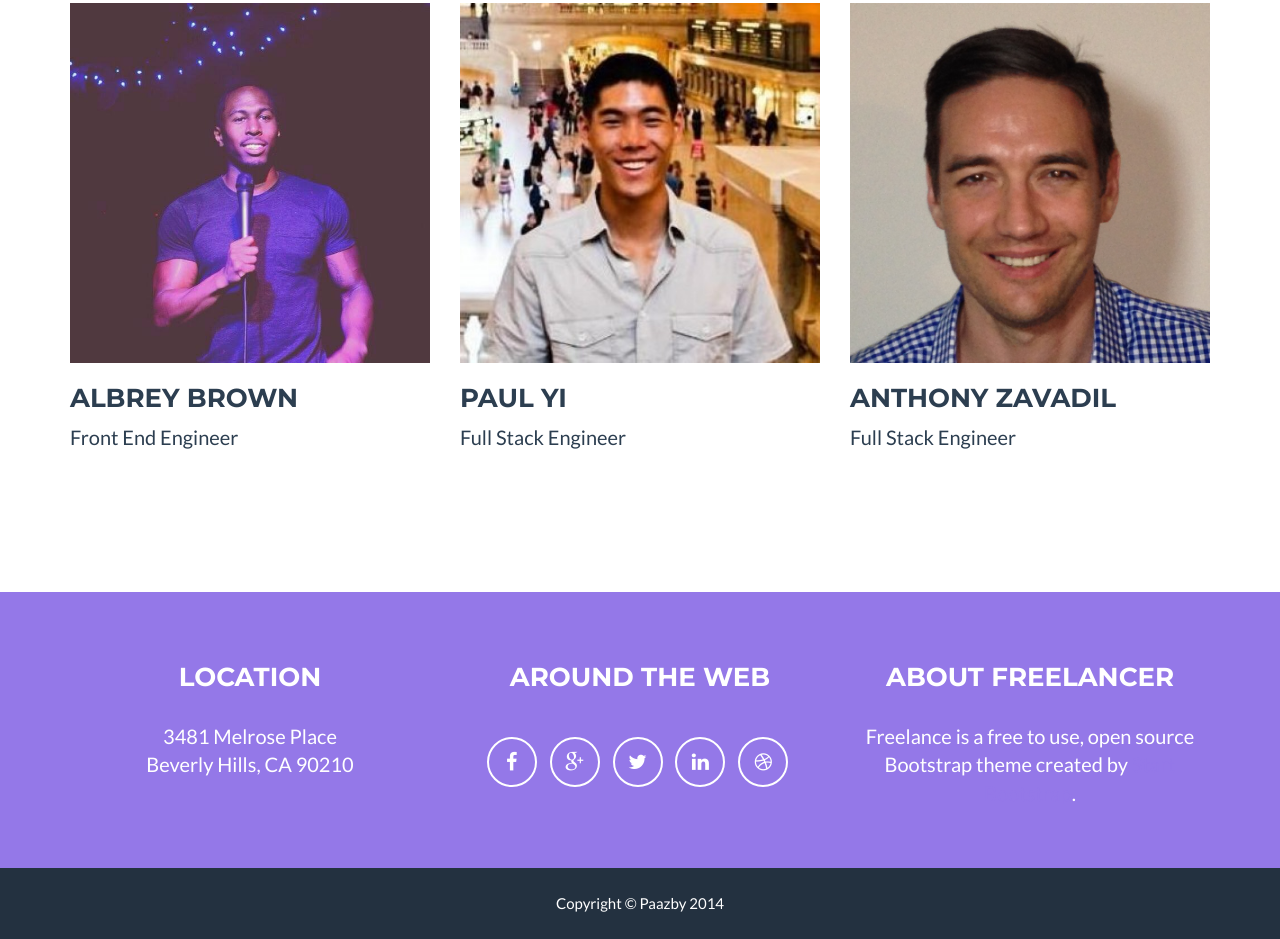
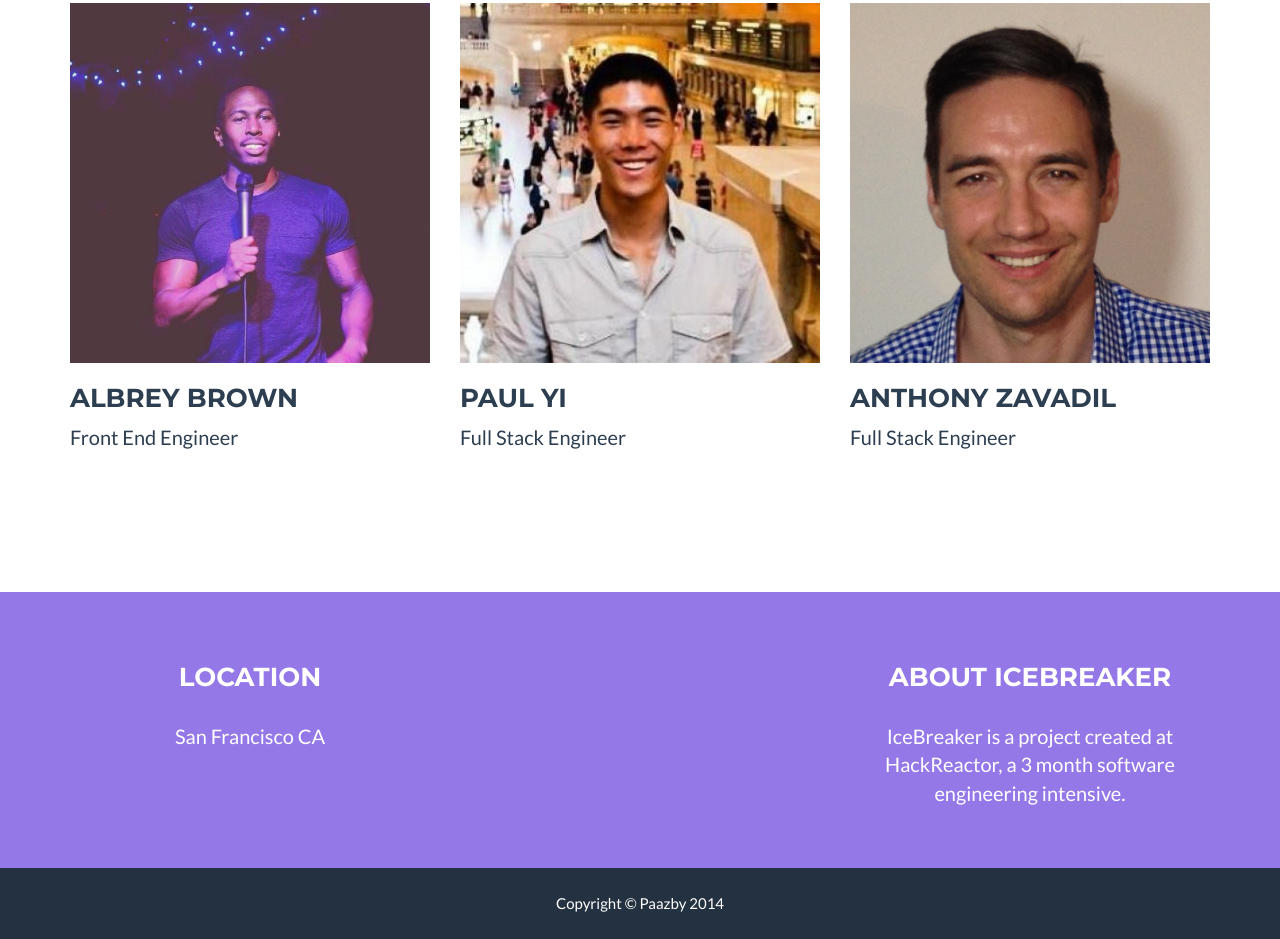
Before and after one commit to paazby/ib-landingPage, a plain HTML site: page index.html in a window 1280 px wide. Shown: the part 2181-3120 px from the top of the page. Drawn offline with nearby package versions, Linux system fonts and the light colour scheme.

Commit message:
changed location & about in footer

```diff
--- a/index.html
+++ b/index.html
@@ -228,11 +228,10 @@
                 <div class="row">
                     <div class="footer-col col-md-4">
                         <h3>Location</h3>
-                        <p>3481 Melrose Place<br>Beverly Hills, CA 90210</p>
+                        <p>San Francisco CA
                     </div>
                     <div class="footer-col col-md-4">
-                        <h3>Around the Web</h3>
-                        <ul class="list-inline">
+                        <!-- <ul class="list-inline">
                             <li>
                                 <a href="#" class="btn-social btn-outline"><i class="fa fa-fw fa-facebook"></i></a>
                             </li>
@@ -248,11 +247,13 @@
                             <li>
                                 <a href="#" class="btn-social btn-outline"><i class="fa fa-fw fa-dribbble"></i></a>
                             </li>
-                        </ul>
+                        </ul> -->
                     </div>
                     <div class="footer-col col-md-4">
-                        <h3>About Freelancer</h3>
-                        <p>Freelance is a free to use, open source Bootstrap theme created by <a href="http://startbootstrap.com">Start Bootstrap</a>.</p>
+                        <h3>About IceBreaker</h3>
+                        <p>IceBreaker is a project created at HackReactor, a 3 month
+                            software engineering intensive.
+                        </p>
                     </div>
                 </div>
             </div>
```
